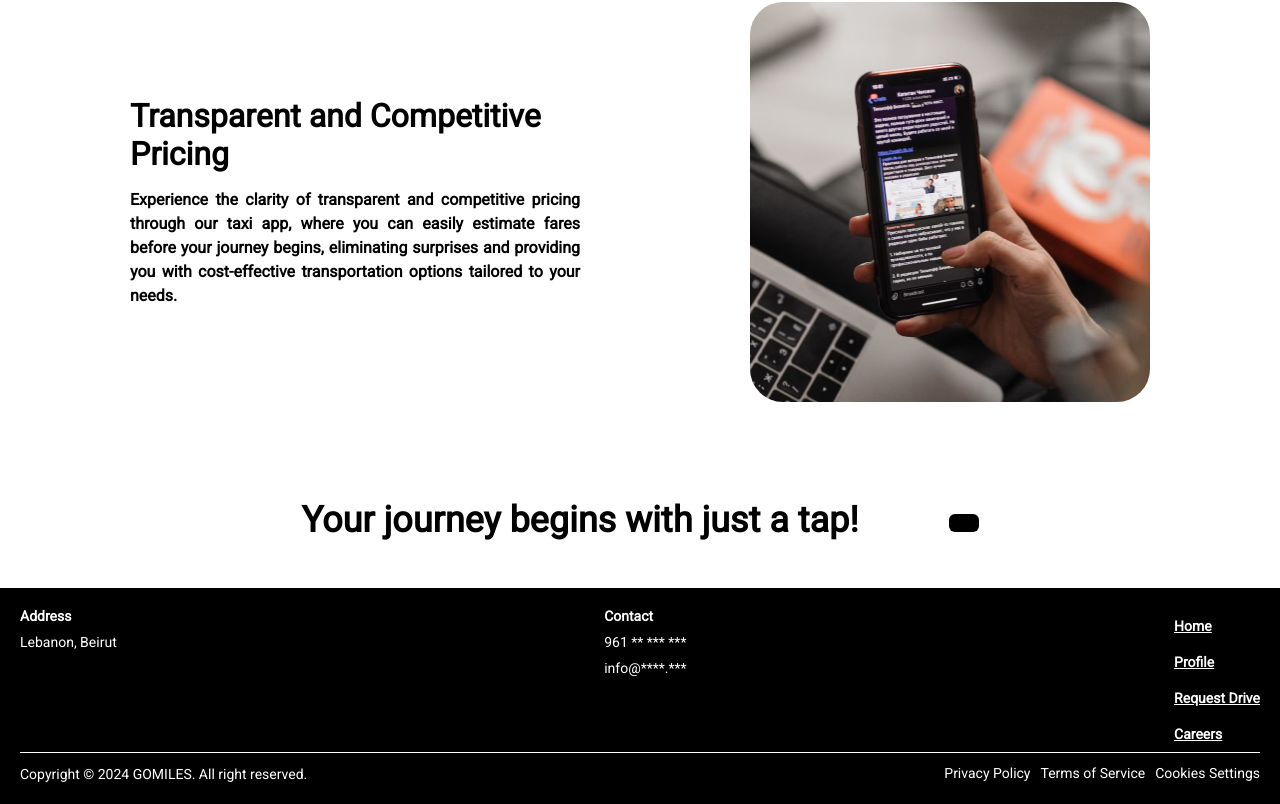
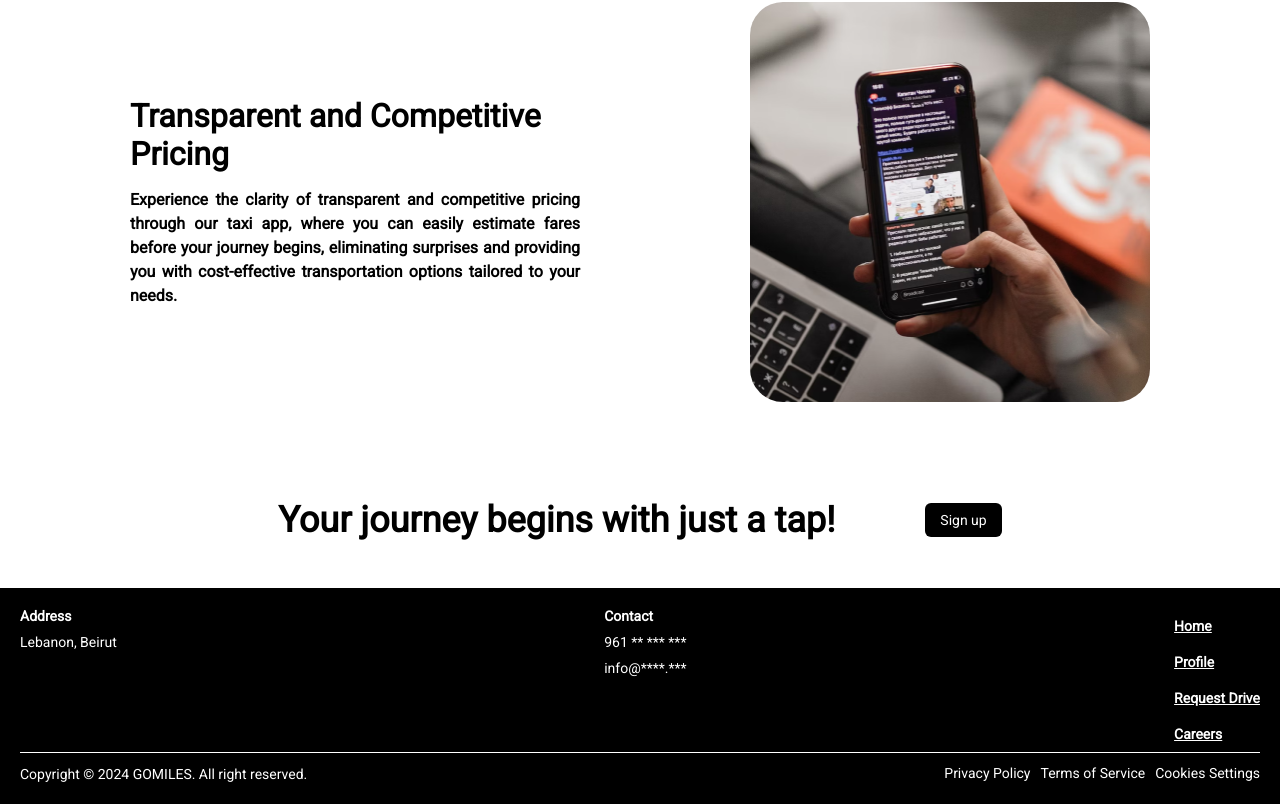
Before and after one commit to Ali-H-Hassan/TaxiApp, a React (Vite) app in the folder frontend/: page / in a window 1280 px wide. Shown: the part 1320-2124 px from the top of the page. Built offline with nearby package versions, Linux system fonts and the light colour scheme.

Commit message:
Button fix

```diff
--- a/frontend/src/pages/home/sub-hero.jsx
+++ b/frontend/src/pages/home/sub-hero.jsx
@@ -10,11 +10,9 @@ const HomePageSection5 = () => {
       </div>
 
       <div className="cta-container">
-        <Button
-          label="Sign up"
-          variant="secondary"
-          onClick={() => console.log('Sign up clicked')}
-        />
+        <Button variant="secondary" onClick={() => console.log('Sign up clicked')}>
+          Sign up
+        </Button>
       </div>
     </div>
   )
```
